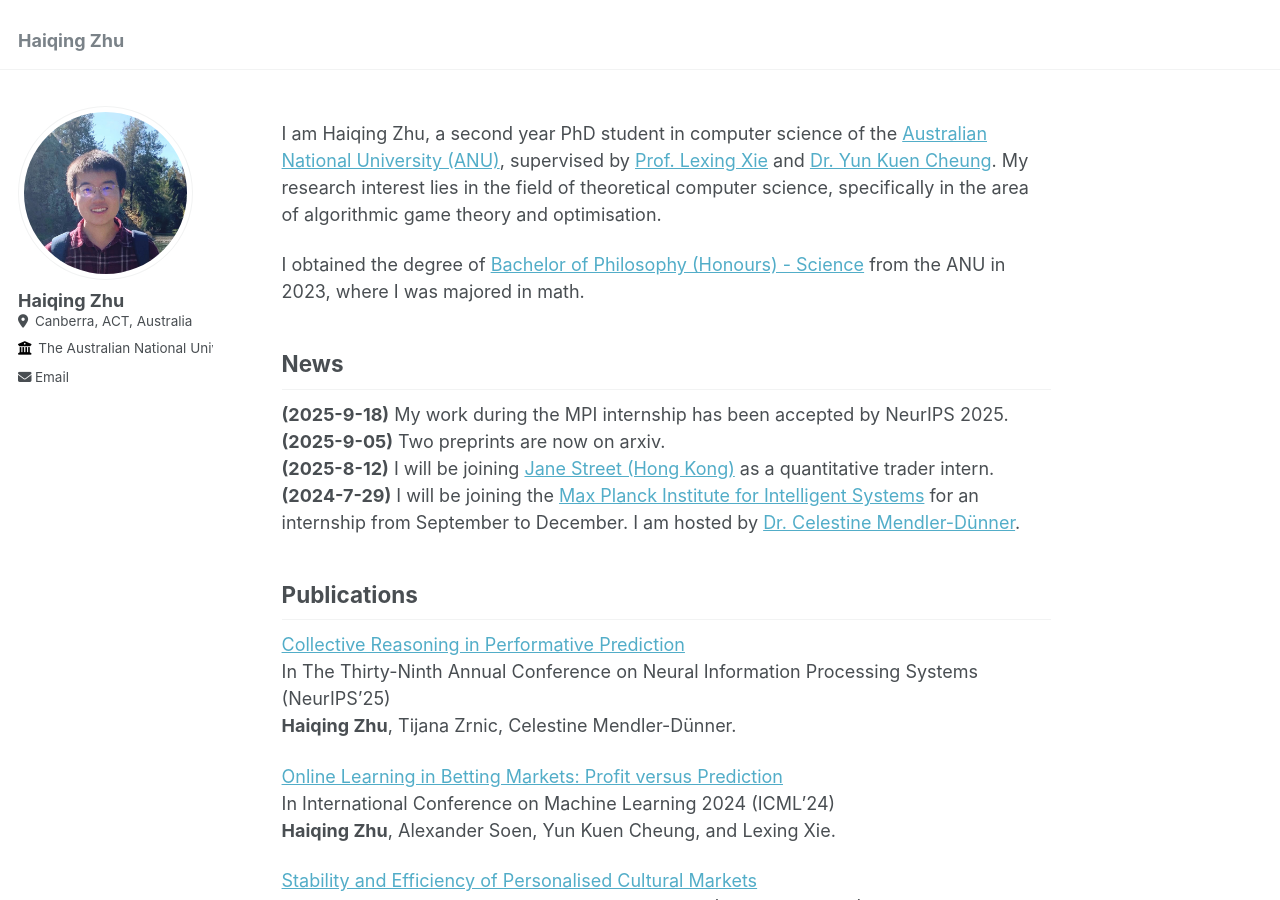
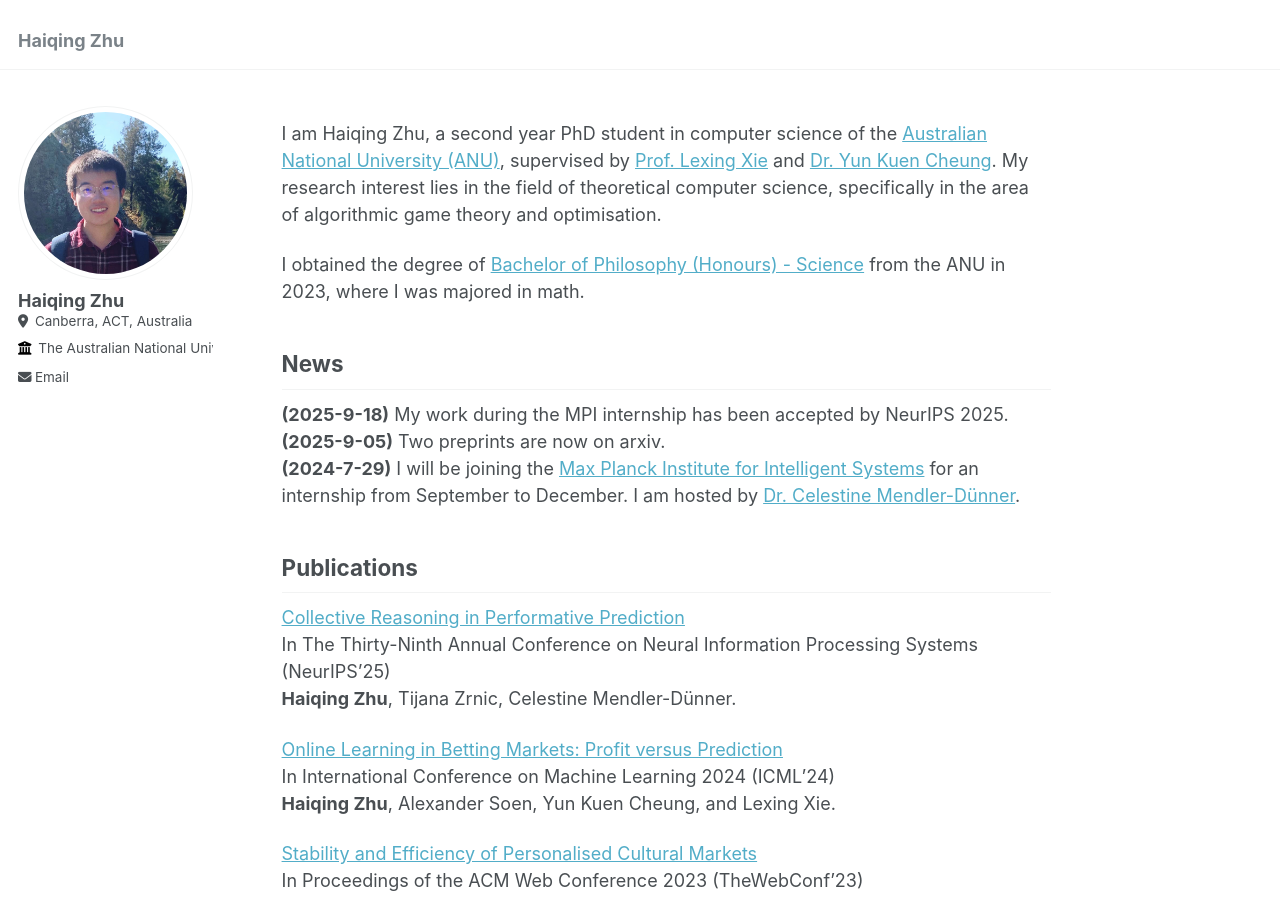
Before and after one commit to haiqingzhu543/haiqingzhu543.github.io, a Jekyll site: the page built from _pages/about.md, in a window 1280 px wide and 900 px high. Built offline with Jekyll 4.4.1, drawn with Linux system fonts in a browser that asks for light colours.

Commit message:
Update about.md

```diff
--- a/_pages/about.md
+++ b/_pages/about.md
@@ -15,7 +15,6 @@ News
 ------
 **(2025-9-18)** My work during the MPI internship has been accepted by NeurIPS 2025.
 **(2025-9-05)** Two preprints are now on arxiv.
-**(2025-8-12)** I will be joining [Jane Street (Hong Kong)](https://www.janestreet.com/) as a quantitative trader intern.
 **(2024-7-29)** I will be joining the [Max Planck Institute for Intelligent Systems](https://is.mpg.de/) for an internship from September to December. I am hosted by [Dr. Celestine Mendler-Dünner](https://celestine.ai/).
 
 
```
